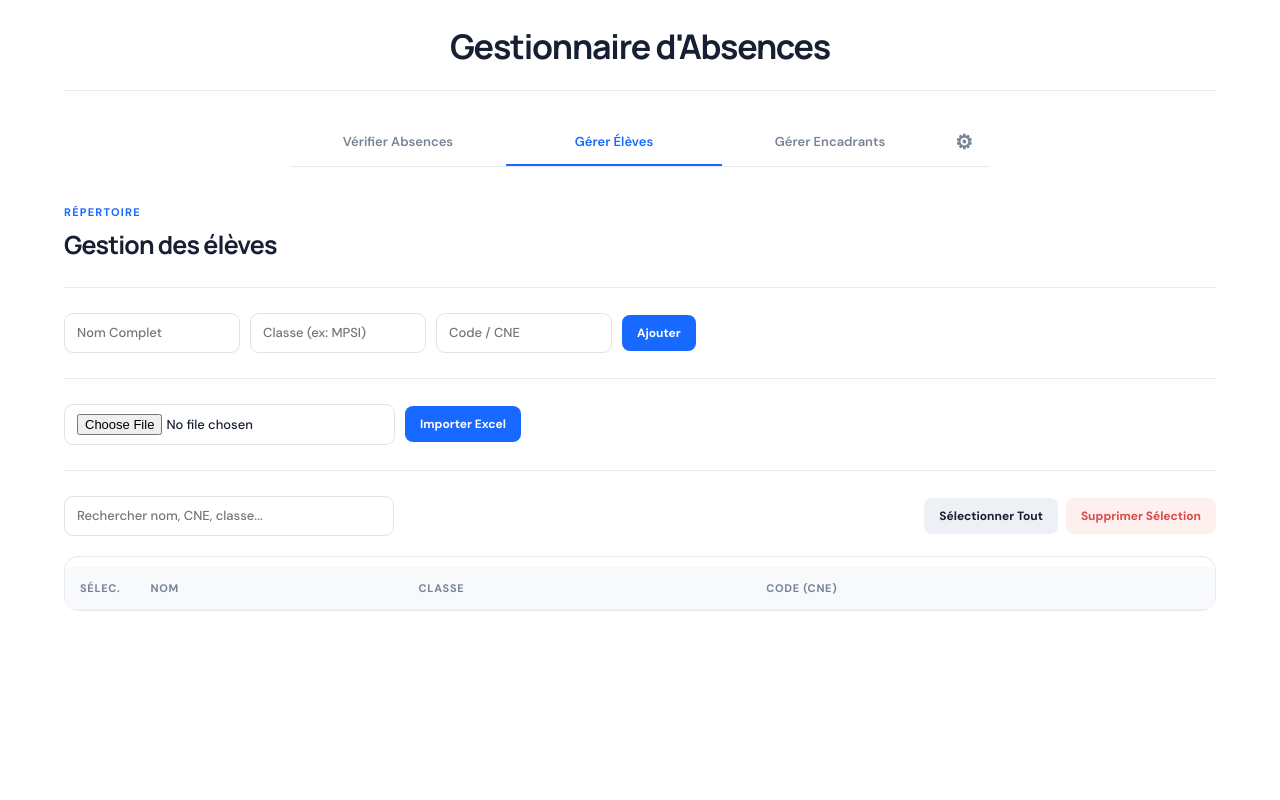
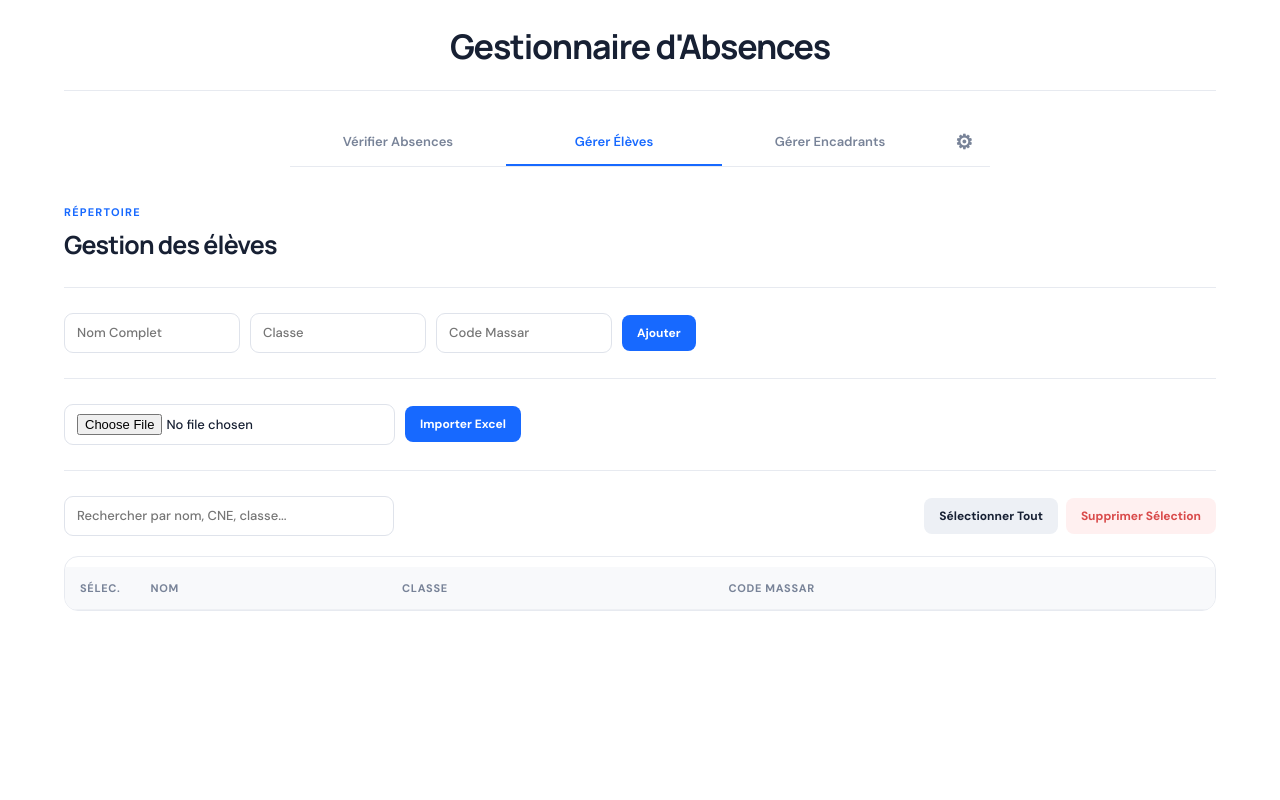
Before and after one commit to abdennourboutagous/Gestionnaire-d-Absences, a Flask app: page / in a window 1280 px wide, after a click on "Gérer Élèves". Run offline with Flask 3, Linux system fonts and the light colour scheme; data that the repository does not hold is empty; parts of the project's set-up code (start-up, migrations or seed data) failed here and were passed over; some libraries are stand-ins or nearby versions.

Commit message:
Update index.html

```diff
--- a/templates/index.html
+++ b/templates/index.html
@@ -52,7 +52,7 @@
         <table id="table">
             <thead>
                 <tr>
-                    <th width="40px">Sélec.</th> <!-- NOUVEAU -->
+                    <th width="40px">Sélec.</th>
                     <th>Classe</th><th>Nom</th><th>Début</th><th>Fin</th><th>Motif</th><th>Justifiée</th>
                 </tr>
             </thead>
@@ -80,8 +80,8 @@
 
         <div class="crud-form controls">
             <input type="text" id="el-nom" placeholder="Nom Complet">
-            <input type="text" id="el-classe" placeholder="Classe (ex: MPSI)">
-            <input type="text" id="el-code" placeholder="Code / CNE">
+            <input type="text" id="el-classe" placeholder="Classe">
+            <input type="text" id="el-code" placeholder="Code Massar">
             <button onclick="addEleve()">Ajouter</button>
         </div>
         <hr>
@@ -93,7 +93,7 @@
 
         <div class="table-actions-bar">
             <div class="search-box">
-                <input type="text" id="search-eleve" placeholder="Rechercher nom, CNE, classe..." oninput="loadEleves()">
+                <input type="text" id="search-eleve" placeholder="Rechercher par nom, CNE, classe..." oninput="loadEleves()">
             </div>
             <div class="bulk-buttons">
                 <button onclick="toggleSelectAllEleves(this)" id="btn-select-all" style="background:#6b7280;">Sélectionner Tout</button>
@@ -108,7 +108,7 @@
                     <th width="40px">Sélec.</th>
                     <th>Nom</th>
                     <th>Classe</th>
-                    <th>Code (CNE)</th>
+                    <th>Code Massar</th>
                 </tr>
             </thead>
             <tbody></tbody>
```
